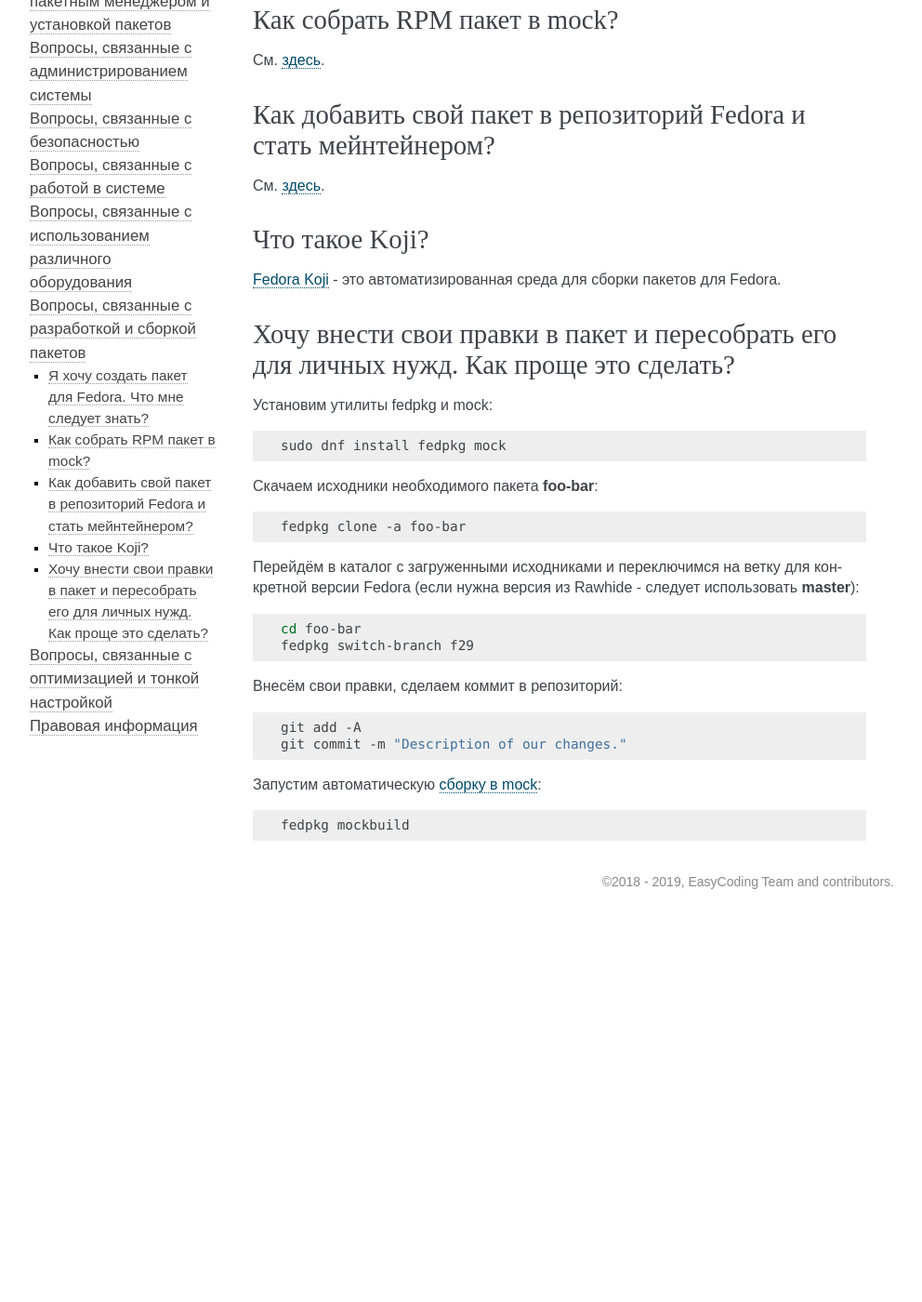
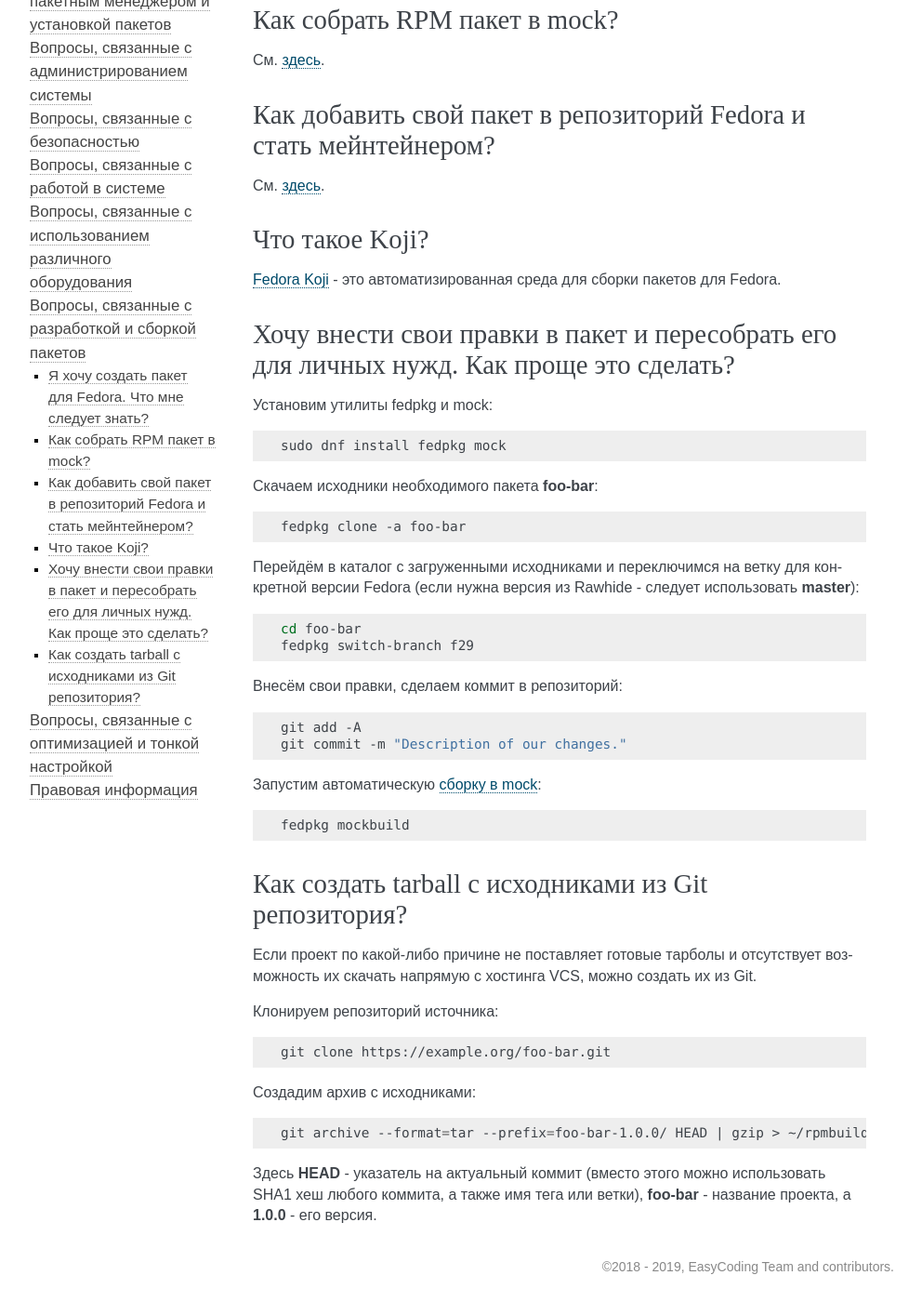
Before and after one commit to RussianFedora/FAQ, a Sphinx documentation site: the page built from source/development.rst, in a window 1280 px wide and 1400 px high, scrolled down 277 px. Shown: the whole window at 93% size, without its empty margins (148-1140 px from the left). Built offline with Sphinx 7.4.7, drawn with Linux system fonts in a browser that asks for light colours; before the commit the page ends 1263 px from its top, so only the background shows below that.

Commit message:
Added question about creating tarball from Git.

```diff
--- a/source/development.rst
+++ b/source/development.rst
@@ -80,3 +80,25 @@
 .. code-block:: bash
 
     fedpkg mockbuild
+
+.. index:: git, tarball
+.. _git-tarball:
+
+Как создать tarball с исходниками из Git репозитория?
+=========================================================
+
+Если проект по какой-либо причине не поставляет готовые тарболы и отсутствует возможность их скачать напрямую с хостинга VCS, можно создать их из Git.
+
+Клонируем репозиторий источника:
+
+.. code-block:: bash
+
+    git clone https://example.org/foo-bar.git
+
+Создадим архив с исходниками:
+
+.. code-block:: bash
+
+    git archive --format=tar --prefix=foo-bar-1.0.0/ HEAD | gzip > ~/rpmbuild/SOURCES/foo-bar-1.0.0.tar.gz
+
+Здесь **HEAD** - указатель на актуальный коммит (вместо этого можно использовать SHA1 хеш любого коммита, а также имя тега или ветки), **foo-bar** - название проекта, а **1.0.0** - его версия.
```
